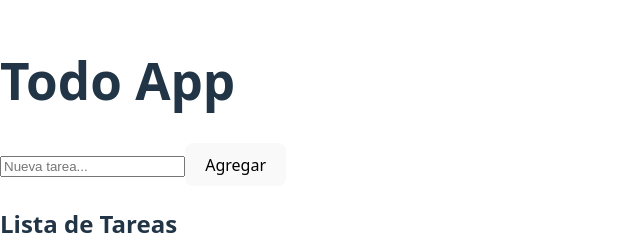
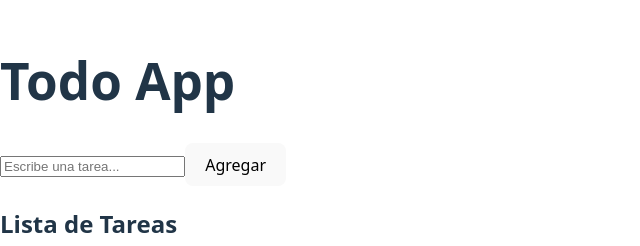
Before and after one commit to MaikelZ0712/todo-app-vite, a React (Vite) app: page / in a window 1280 px wide. Shown: the part 200-446 px from the top of the page, without its empty margins (0-640 px from the left). Built offline with nearby package versions, Linux system fonts and the light colour scheme.

Commit message:
feat(TodoForm): validaciones, placeholder y limpieza de input

```diff
--- a/src/components/TodoForm.jsx
+++ b/src/components/TodoForm.jsx
@@ -1,8 +1,25 @@
-export default function TodoForm() {
+import { useState } from "react";
+
+export default function TodoForm({ addTodo }) {
+  const [text, setText] = useState("");
+
+  const handleSubmit = (e) => {
+    e.preventDefault();
+    if (text.trim() === "") return;
+
+    addTodo(text);
+    setText("");
+  };
+
   return (
-    <form>
-      <input type="text" placeholder="Nueva tarea..." />
+    <form onSubmit={handleSubmit}>
+      <input
+        type="text"
+        placeholder="Escribe una tarea..."
+        value={text}
+        onChange={(e) => setText(e.target.value)}
+      />
       <button type="submit">Agregar</button>
     </form>
-  )
+  );
 }
```
